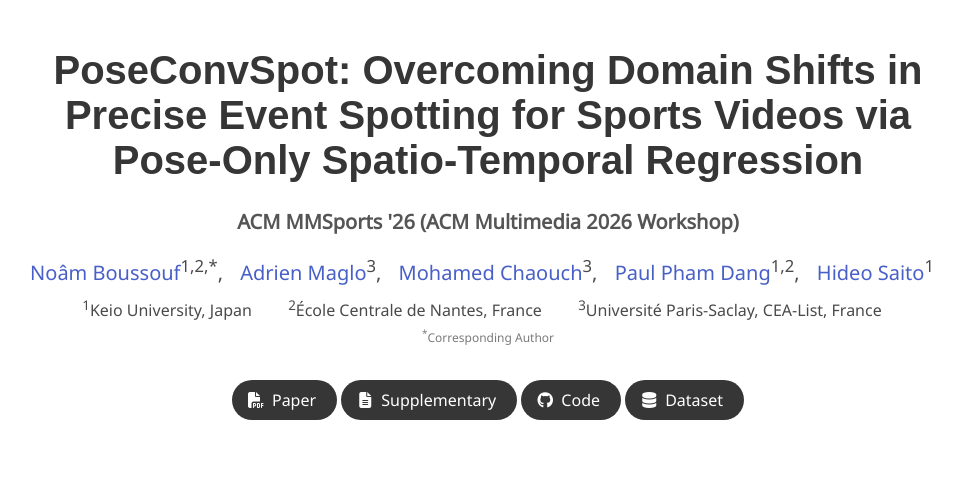
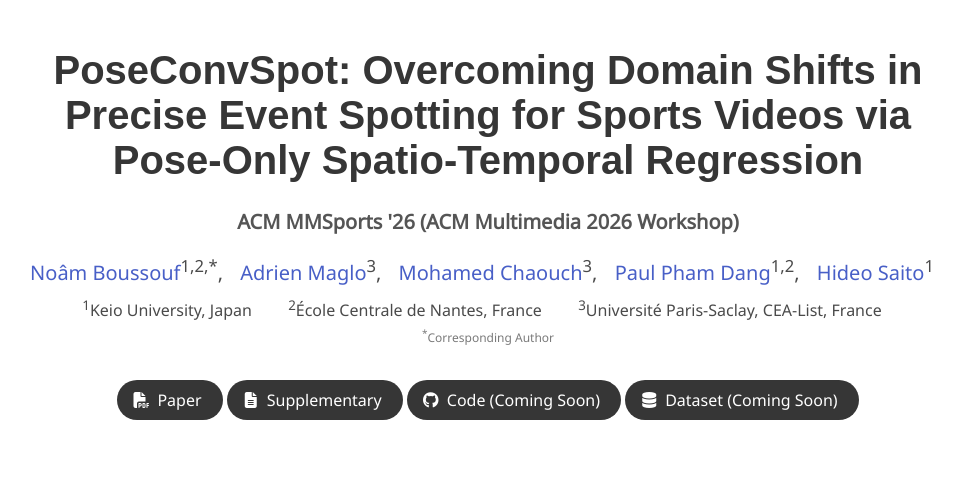
Before and after one commit to Noambsf/PoseConvSpot, a plain HTML site: page index.html in a window 1280 px wide. Shown: the top 487 px of the page, without its empty margins (152-1114 px from the left). Drawn offline with nearby package versions, Linux system fonts and the light colour scheme; some icons are missing; a web font is replaced by a local one.

Commit message:
Add update

```diff
--- a/index.html
+++ b/index.html
@@ -126,7 +126,7 @@
             <span class="link-block">
               <a href="https://github.com/Noambsf/PoseConvSpot" target="_blank" class="external-link button is-normal is-rounded is-dark">
                 <span class="icon"><i class="fab fa-github"></i></span>
-                <span>Code</span>
+                <span>Code (Coming Soon)</span>
               </a>
             </span>
 
@@ -134,7 +134,7 @@
             <span class="link-block">
               <a href="#" target="_blank" class="external-link button is-normal is-rounded is-dark">
                 <span class="icon"><i class="fas fa-database"></i></span>
-                <span>Dataset</span>
+                <span>Dataset (Coming Soon)</span>
               </a>
             </span>
 
```
